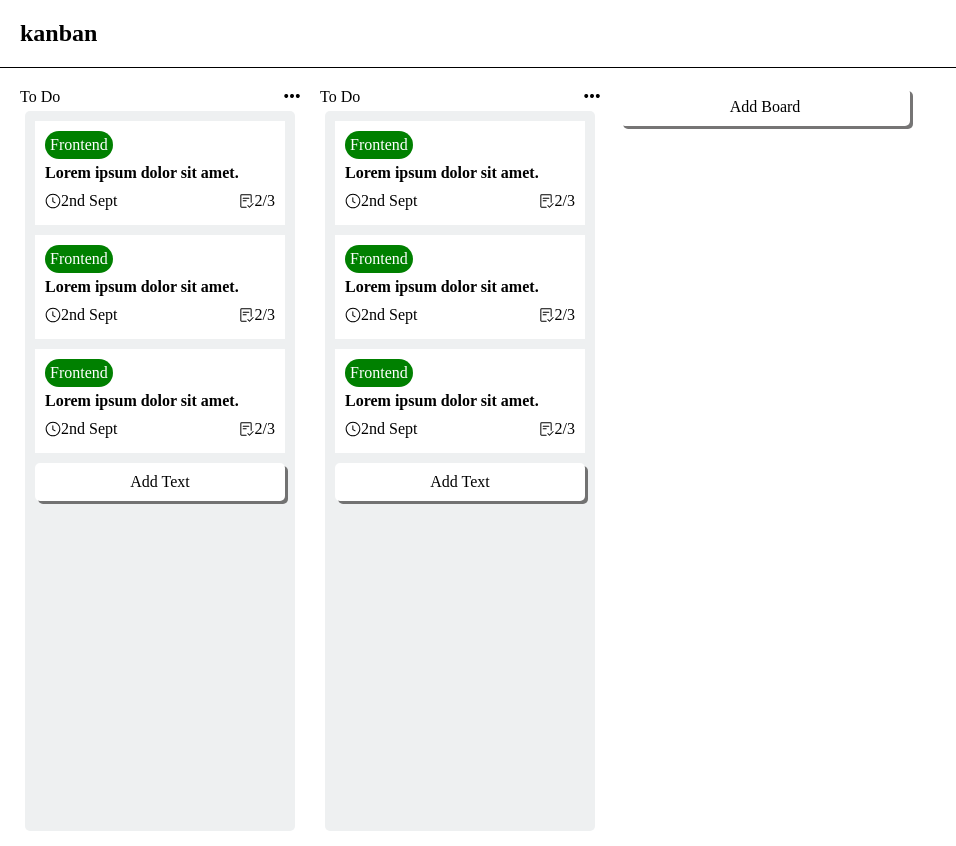
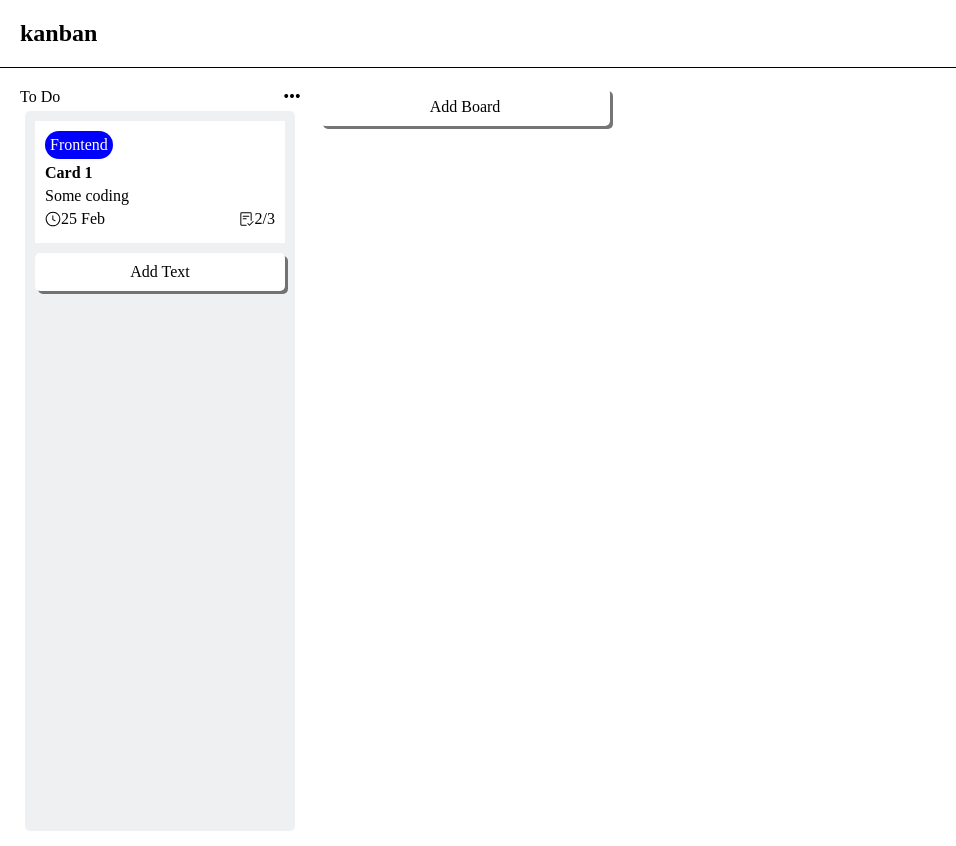
Before and after one commit to SaikatDeb12/kanban-board, a React (Vite) app: page / in a window 1280 px wide. Shown: the whole page, without its empty margins (0-956 px from the left). Built offline with nearby package versions, Linux system fonts and the light colour scheme.

Commit message:
custom msg, updated UI

```diff
--- a/src/App.jsx
+++ b/src/App.jsx
@@ -5,6 +5,26 @@ import "./Components/Board/Board.scss";
 import Editable from "./Components/Editable/Editable";
 
 function App() {
+  const [board, setBoard] = useState([
+    {
+      id: Date.now() + Math.random(),
+      title: "To Do",
+      cards: [
+        {
+          id: Date.now() + Math.random(),
+          title: "Card 1",
+          task: "Some coding",
+          label: {
+            tag: "Frontend",
+            color: "blue",
+          },
+          desc: "Lorem ipsum dolor sit amet",
+          date: "25 Feb",
+        },
+      ],
+    },
+  ]);
+
   return (
     <div className="app">
       <div className="app-navbar">
@@ -12,8 +32,9 @@ function App() {
       </div>
       <div className="app-outer ">
         <div className="app-boards custom-scroll">
-          <Board />
-          <Board />
+          {board.map((item) => {
+            return <Board key={item.id} boards={item} />;
+          })}
           <div className="app-boards-board">
             <Editable text={"Add Board"} placeholder={"Enter the title"} />
           </div>
--- a/src/Components/Board/Board.jsx
+++ b/src/Components/Board/Board.jsx
@@ -6,12 +6,13 @@ import Card from "../Card/Card";
 import Editable from "../Editable/Editable";
 import Dropdown from "../Dropdown/Dropdown";
 
-const Board = () => {
+const Board = ({ boards }) => {
   const [dropdown, showDropdowm] = useState(false);
+
   return (
     <div className="board">
       <div className="board-top">
-        <p className="board-top-title">To Do</p>
+        <p className="board-top-title">{boards?.title}</p>
         <SlOptions
           className="board-options"
           onClick={() => showDropdowm(!dropdown)}
@@ -21,9 +22,13 @@ const Board = () => {
         </Dropdown>
       </div>
       <div className="board-card custom-scroll">
-        <Card />
-        <Card />
-        <Card />
+        {boards?.cards?.map((item) => {
+          return (
+            <div>
+              <Card key={item.id} cards={item} />
+            </div>
+          );
+        })}
         <Editable
           className="boards-card-add"
           text="Add Text"
--- a/src/Components/Card/Card.jsx
+++ b/src/Components/Card/Card.jsx
@@ -6,13 +6,13 @@ import { GoClock } from "react-icons/go";
 import { GoChecklist } from "react-icons/go";
 import Dropdown from "../Dropdown/Dropdown";
 
-const Card = () => {
+const Card = ({ cards }) => {
   const [dropdown, showDropdown] = useState(false);
   return (
     <div className="card">
       <div className="card-top">
         <div className="card-label">
-          <Chip text="Frontend" color="green" />
+          <Chip text={cards.label?.tag} color={cards.label?.color} />
           <SlOptions
             style={dropdown && { opacity: "1" }}
             className="options"
@@ -20,11 +20,12 @@ const Card = () => {
           />
           <Dropdown>{dropdown ? "Delete Card" : ""}</Dropdown>
         </div>
-        <div className="card-title">Lorem ipsum dolor sit amet.</div>
+        <div className="card-title">{cards?.title}</div>
+        <div className="card-task">{cards?.task}</div>
         <div className="card-footer">
           <p>
             <GoClock />
-            2nd Sept
+            {cards.date}
           </p>
           <p>
             <GoChecklist />
```
